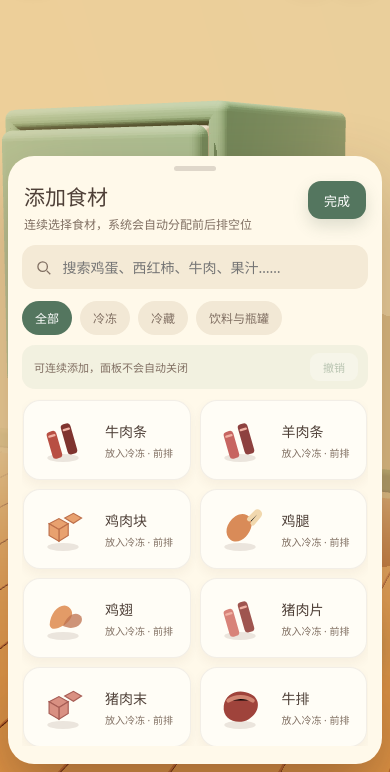
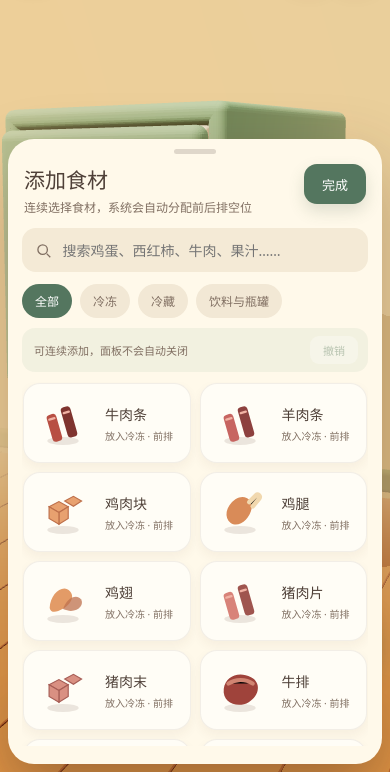
Before and after one commit to Dreaminmaster/2fridge, a website built with Vite: page index.html in a window 390 px wide. Both pictures are taken after a click on the button "添加". Shown: the part 72-844 px from the top of the page. Built offline with nearby package versions, Linux system fonts and the light colour scheme.

Commit message:
Polish mobile continuous-add touch feedback

```diff
--- a/src/mobile-performance.css
+++ b/src/mobile-performance.css
@@ -16,14 +16,19 @@
 .inventory-summary,
 .remove-one,
 .danger-button,
-.secondary-button {
+.secondary-button,
+.drawer-done-button,
+.undo-add-button,
+.category-tab {
   -webkit-tap-highlight-color: transparent;
 }
 
 .icon-button:active,
 .control-button:active,
 .food-toggle:active,
-.remove-one:active {
+.remove-one:active,
+.drawer-done-button:active,
+.undo-add-button:active {
   transform: scale(0.94);
 }
 
@@ -78,6 +83,19 @@
     transition-duration: 0.25s;
   }
 
+  .drawer--food {
+    max-height: min(74dvh, 680px);
+  }
+
+  .drawer-done-button {
+    min-width: 62px;
+    height: 40px;
+  }
+
+  .food-drawer-status {
+    min-height: 42px;
+  }
+
   .food-card {
     min-height: 80px;
     box-shadow: 0 5px 12px rgba(82, 54, 35, 0.055);
```
